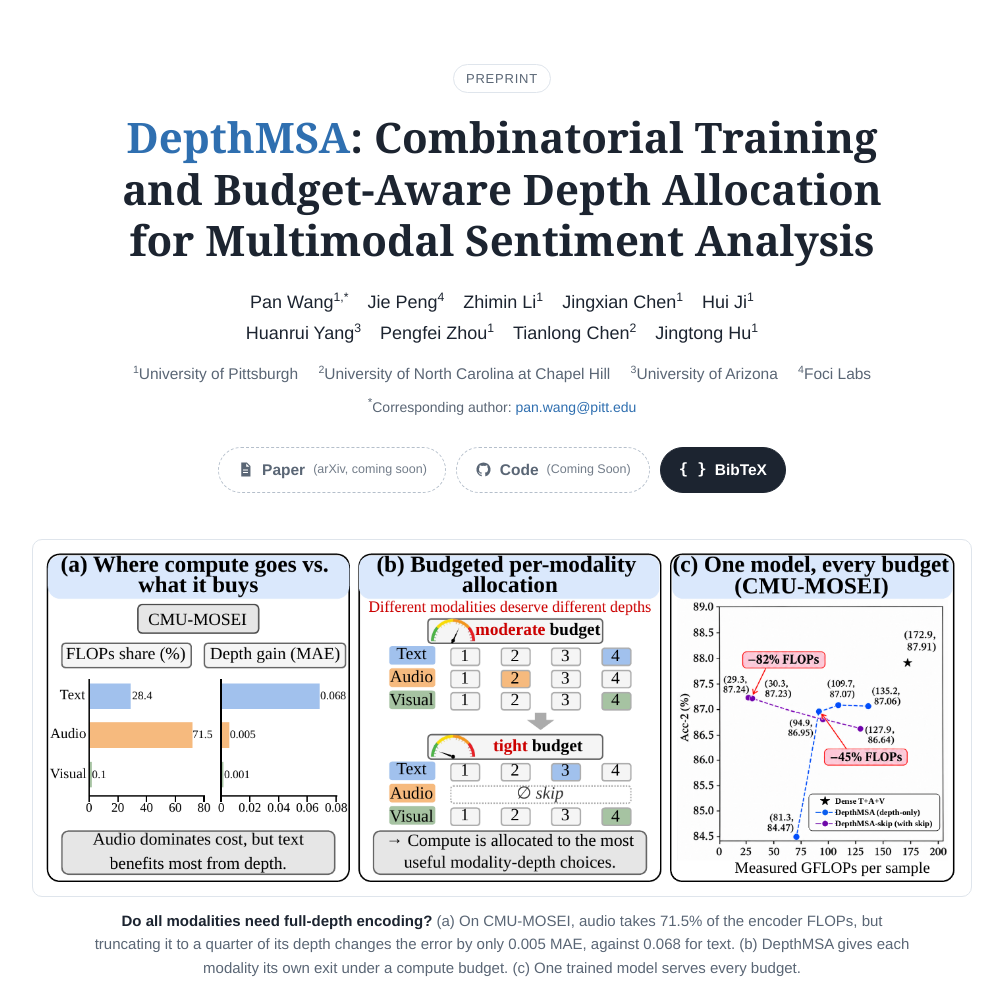
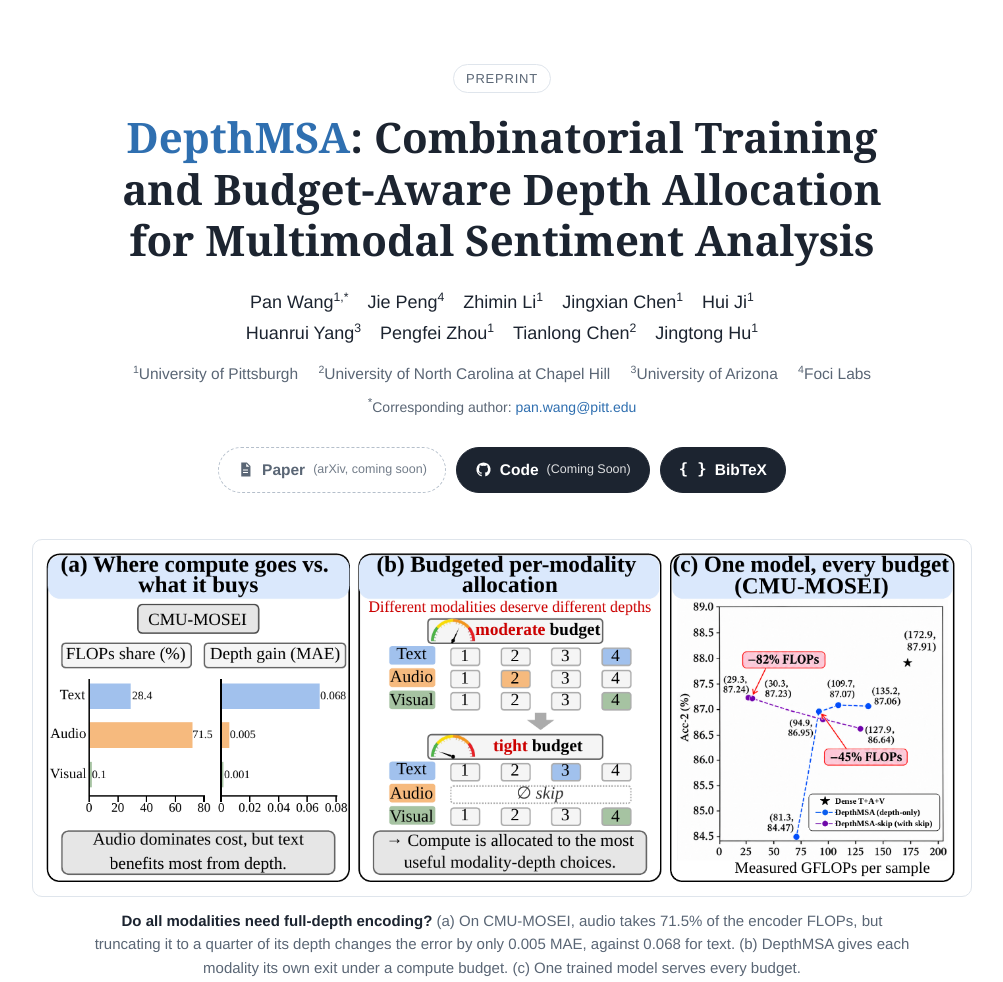
Before and after one commit to pwang322/DepthMSA, a plain HTML site: page index.html in a window 1280 px wide. Shown: the top 982 px of the page, without its empty margins (138-1141 px from the left). Drawn offline with Linux system fonts and the light colour scheme.

Commit message:
Link the Code button to the repository

```diff
--- a/index.html
+++ b/index.html
@@ -160,10 +160,10 @@
         <svg viewBox="0 0 24 24" aria-hidden="true"><path d="M6 2h8l5 5v15H6V2zm7 1.5V8h4.5L13 3.5zM8.5 12v1.5h7V12h-7zm0 3.5V17h7v-1.5h-7z"/></svg>
         Paper <small>(arXiv, coming soon)</small>
       </span>
-      <span class="btn soon" aria-disabled="true">
+      <a class="btn" href="https://github.com/pwang322/DepthMSA">
         <svg viewBox="0 0 24 24" aria-hidden="true"><path d="M12 2a10 10 0 0 0-3.16 19.49c.5.09.68-.22.68-.48v-1.7c-2.78.6-3.37-1.34-3.37-1.34-.46-1.16-1.11-1.47-1.11-1.47-.91-.62.07-.6.07-.6 1 .07 1.53 1.03 1.53 1.03.9 1.52 2.34 1.08 2.91.83.09-.65.35-1.09.63-1.34-2.22-.25-4.56-1.11-4.56-4.94 0-1.09.39-1.98 1.03-2.68-.1-.25-.45-1.27.1-2.64 0 0 .84-.27 2.75 1.02a9.6 9.6 0 0 1 5 0c1.91-1.29 2.75-1.02 2.75-1.02.55 1.37.2 2.39.1 2.64.64.7 1.03 1.59 1.03 2.68 0 3.84-2.34 4.68-4.57 4.93.36.31.68.92.68 1.85v2.74c0 .27.18.58.69.48A10 10 0 0 0 12 2z"/></svg>
         Code <small>(Coming Soon)</small>
-      </span>
+      </a>
       <a class="btn" href="#bibtex">
         <span aria-hidden="true" style="font-family:ui-monospace,Menlo,Consolas,monospace;font-weight:700">{&thinsp;}</span>
         BibTeX
```
Also changed, not shown: 1 other file.
